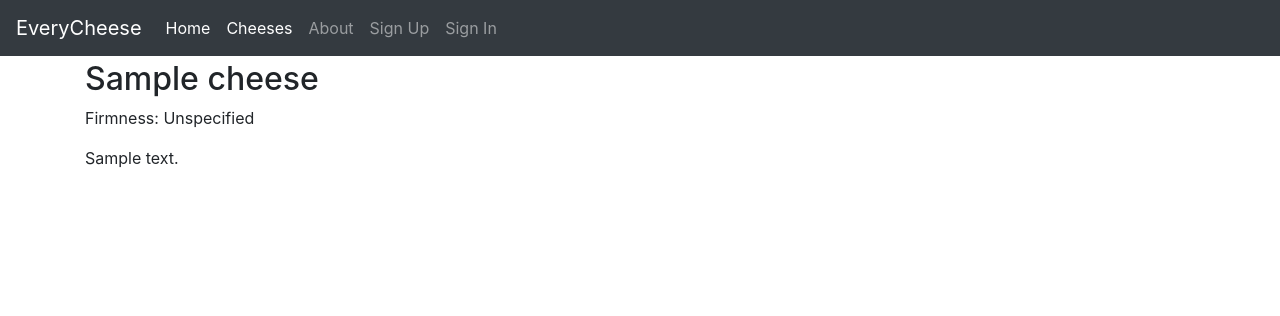
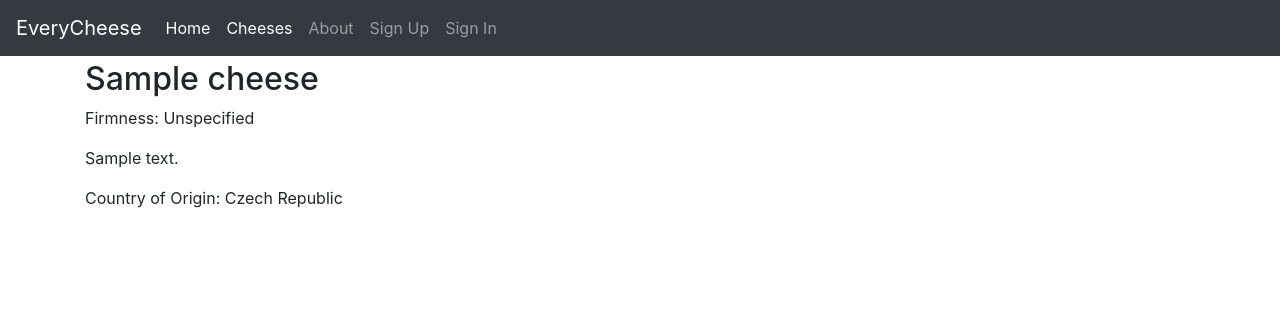
Before and after one commit to yamenassaf/everycheese, a Django app: a page that uses everycheese/everycheese/templates/cheeses/cheese_detail.html in a window 1280 px wide. Shown: the top 316 px of the page. Run offline with Django 3.2, Linux system fonts and the light colour scheme; tables that the repository leaves empty hold one stand-in row (values such as "Sample post"); some libraries are stand-ins or nearby versions.

Commit message:
Implement cheese country of origin

```diff
--- a/everycheese/config/settings/base.py
+++ b/everycheese/config/settings/base.py
@@ -81,6 +81,7 @@ THIRD_PARTY_APPS = [
     "allauth",
     "allauth.account",
     "allauth.socialaccount",
+    "django_countries",
 ]
 
 LOCAL_APPS = [
--- a/everycheese/everycheese/cheeses/models.py
+++ b/everycheese/everycheese/cheeses/models.py
@@ -1,6 +1,7 @@
 from django.db import models
 from model_utils.models import TimeStampedModel
 from autoslug import AutoSlugField
+from django_countries.fields import CountryField
 # Create your models here.
 
 
@@ -18,5 +19,7 @@ class Cheese(TimeStampedModel):
 
     firmness = models.CharField("Firmness",max_length = 20, choices = Firmness.choices , default = Firmness.UNSPECIFIED  )
 
+    country_of_origin = CountryField("Country of origin",blank=True)
+
     def __str__(self):
         return self.name
--- a/everycheese/everycheese/cheeses/views.py
+++ b/everycheese/everycheese/cheeses/views.py
@@ -8,4 +8,5 @@ class CheeseListView(ListView):
 
 class CheeseDetailView(DetailView):
     model = Cheese
-    fields=['name','description','firmness']
+
+    fields=['name','description','firmness',"country_of_origin"]
--- a/everycheese/everycheese/templates/cheeses/cheese_detail.html
+++ b/everycheese/everycheese/templates/cheeses/cheese_detail.html
@@ -8,4 +8,9 @@
 {% if cheese.description %}
 <p>{{ cheese.description }}</p>
 {% endif %}
+{% if cheese.country_of_origin %}
+<p>Country of Origin: {{ cheese.country_of_origin.name }}
+    <img src= {{cheese.country_of_origin.flag}}>
+</p>
+{% endif %}
 {% endblock content %}
```
Also changed, not shown: everycheese/everycheese/cheeses/migrations/0002_cheese_country_of_origin.py (added).
